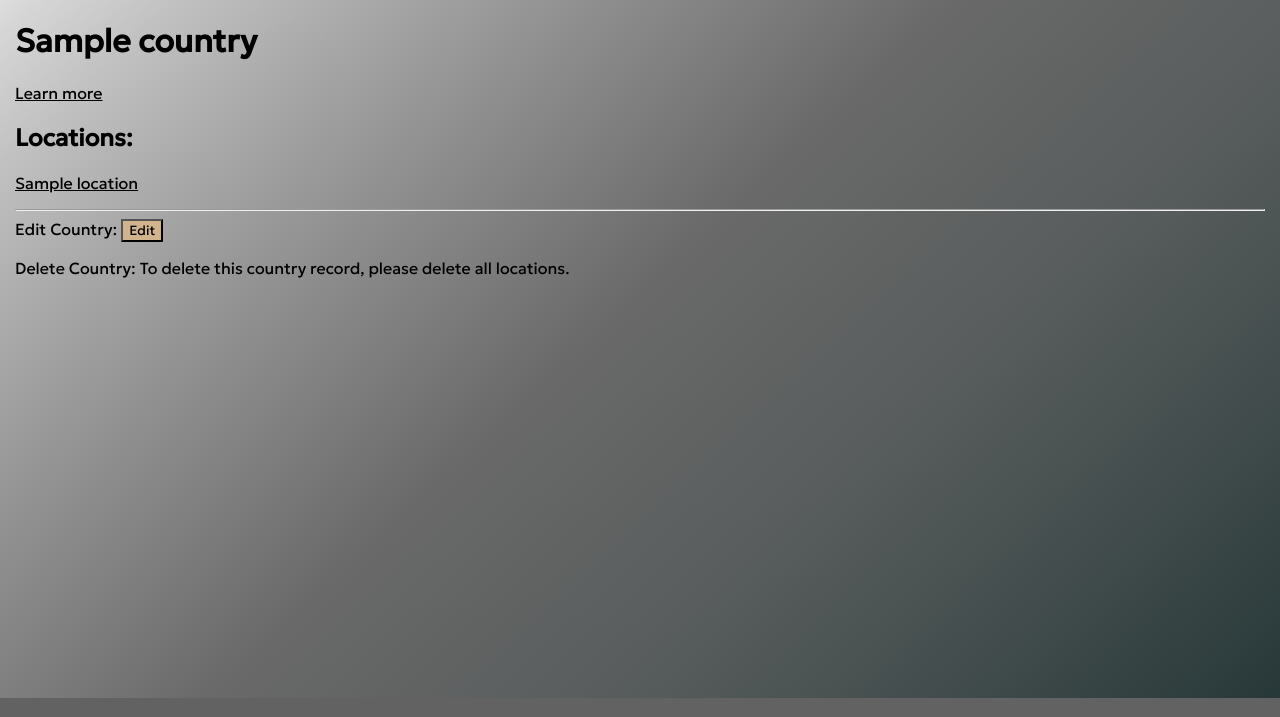
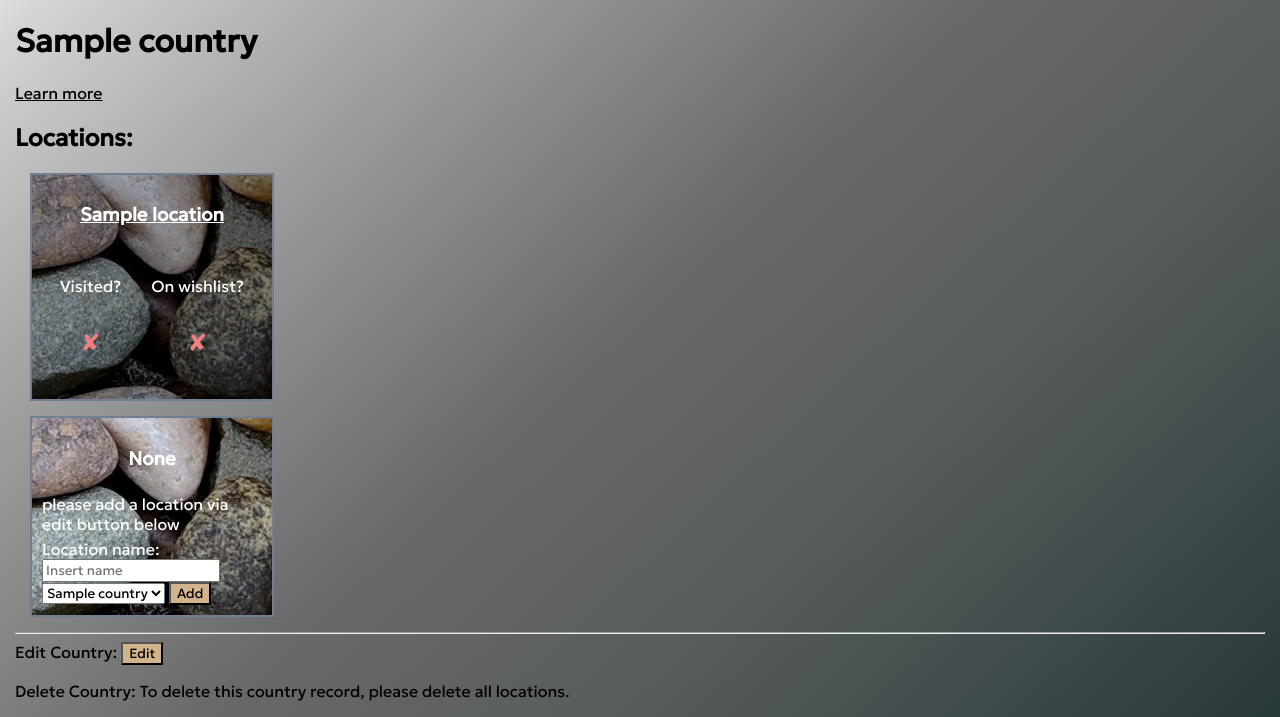
Before and after one commit to mr-mckenzie/Gravel-Travel, a Flask app: page /countries/1 in a window 1280 px wide. Shown: the part 102-819 px from the top of the page. Run offline with Flask 3, Linux system fonts and the light colour scheme; a database or web service that is not in the repository returns one stand-in record (values such as "Sample title"); some libraries are stand-ins or nearby versions.

Commit message:
updated Country index page, changed add location feature

```diff
--- a/controllers/country_controller.py
+++ b/controllers/country_controller.py
@@ -67,5 +67,5 @@ def add_location(id):
     new_country = country_repo.select_one(new_country_id)
     new_location = Location(new_location_name, new_country)
     location_repo.save(new_location)
-    path = '/countries/'+str(id)+'/edit'
+    path = '/countries/'+str(id)
     return redirect(path)
--- a/templates/countries/edit.jinja
+++ b/templates/countries/edit.jinja
@@ -22,7 +22,7 @@
 
 {% endfor %}
 
-<h2>Add a new location in {{input_country.name}}</h2>
+{# <h2>Add a new location in {{input_country.name}}</h2>
 
 <form action="/countries/{{input_country.id}}/add_location" method="post">
     <label for="name">Location name:</label>
@@ -31,7 +31,7 @@
         <option value="{{input_country.id}}">{{input_country.name}}</option>
     </select>
     <input class="button" type="submit" value="Add" >
-</form>
+</form> #}
 
 
 {# Warning message for DELETE function#}
--- a/templates/countries/locations.jinja
+++ b/templates/countries/locations.jinja
@@ -7,16 +7,56 @@
 
 <h2>Locations:</h2>
 
-{% if input_locations == [] %}
-    <p>None - please add a location via edit button below.</p>
-{%endif%}
+<div class="country_locations_flex_box">
 
-<div class="location_list">
     {% for location in input_locations %}
 
-        <p> <a class="black_anchor" href="/locations/{{location.id}}">{{ location.name }}</a> </p>
+        {# <p> <a class="black_anchor" href="/locations/{{location.id}}">{{ location.name }}</a> </p> #}
+
+
+        <div class="location_box" style="background-position: {{location.rand_bg_pos_x}}% {{location.rand_bg_pos_y}}%";>
+            <div class="overlay"></div>
+            <h3 class="z-index"> <a class="white_anchor" href="/locations/{{location.id}}">{{ location.name }}</a></h3>
+
+            <div class="visit_wishlist_flex_box">
+
+                <aside class="visited" class="z-index">
+                    <p class="z-index">Visited?</p>
+                    {% if location['has_visited'] == True%}
+                        <p class="tick"> &#x2713 </p>
+                    {% else %}
+                        <p class="cross"> &#x2718 </p>
+                    {% endif %}
+                </aside>
+
+                <aside class="wishlist" >
+                    <p class="z-index">On wishlist?</p>
+                    {% if location['on_wishlist']%}
+                        <p class="tick"> &#x2713</p>
+                    {% else %}
+                        <p class="cross"> &#x2718 </p>
+                    {% endif %}
+                </aside>
+            </div>
+        </div>
 
     {% endfor %}
+
+            <div class="location_box">
+            {# <div class="overlay"></div> #}
+            <h3 class="z-index" class="white_anchor"> None</h3>
+            <p>please add a location via edit button below</p>
+
+
+            <form action="/countries/{{input_country.id}}/add_location" method="post">
+                <label for="name">Location name:</label>
+                <input type="text" placeholder="Insert name" name="name" id="name">
+                <select name="country_id" id="country-select">
+                    <option value="{{input_country.id}}">{{input_country.name}}</option>
+                </select>
+                <input class="button" type="submit" value="Add" >
+            </form>
+        </div>
 
 </div>
 
```
